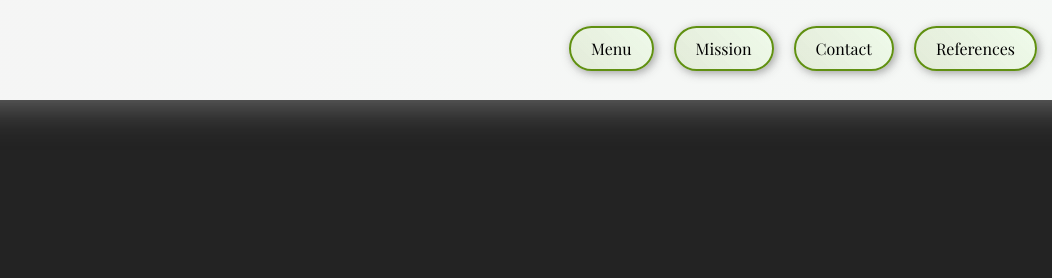
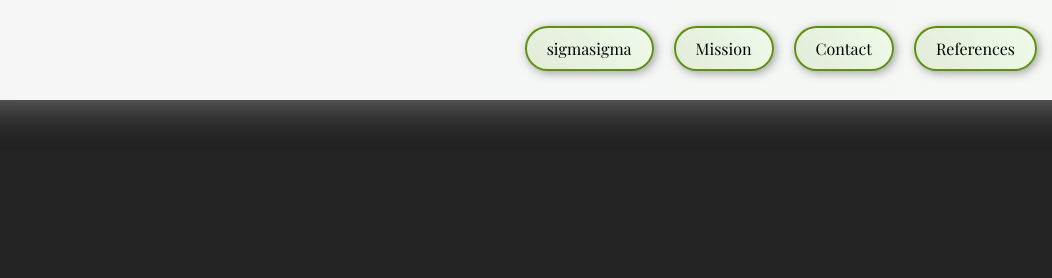
Before and after one commit to Lqnuxs/edenstable, a plain HTML site: page frontend/index.html in a window 1280 px wide. Shown: the top 278 px of the page, 131-1183 px from the left. Drawn offline with nearby package versions, Linux system fonts and the light colour scheme; files that its build step writes are made by us from their sources; no server answers; files whose address does not match are found by name; a web font is replaced by a local one.

Commit message:
changed menu > sigma sigma

```diff
--- a/frontend/index.html
+++ b/frontend/index.html
@@ -27,7 +27,7 @@
           </a>
         </div>
         <ul class="nav-links">
-          <li class="nav-item"><a href="menu.html">Menu</a></li>
+          <li class="nav-item"><a href="menu.html">sigmasigma</a></li>
           <li class="nav-item"><a href="mission.html">Mission</a></li>
           <li class="nav-item"><a href="contact.html">Contact</a></li>
           <li class="nav-item"><a href="references.html">References</a></li>
```
